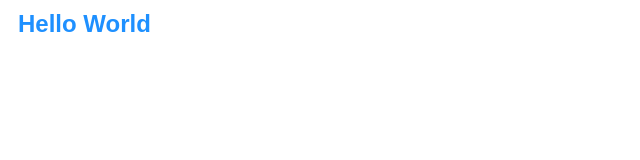
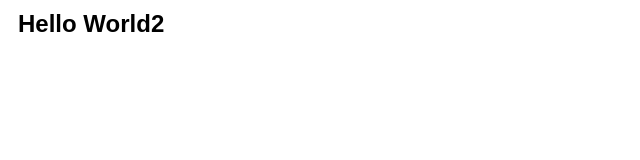
Before and after one commit to shabbir100/template, a plain HTML site: page index.html in a window 1280 px wide. Shown: the whole page, without its empty margins (0-640 px from the left). Drawn offline with Linux system fonts and the light colour scheme.

Commit message:
2nd commit

```diff
--- a/index.html
+++ b/index.html
@@ -9,7 +9,7 @@
     <link rel="stylesheet" href="style.css">
   </head>
   <body>
-   <h1 class="test">Hello World</h1>
+   <h1 class="test">Hello World2</h1>
     <!-- Script -->
     <script src="script.js"></script>
   </body>
--- a/style.css
+++ b/style.css
@@ -9,7 +9,7 @@ body{
 }
 
 .test {
-  color: dodgerblue;
+  color: black;
   font-size: 24px;
   margin: 10px;
 }
```
